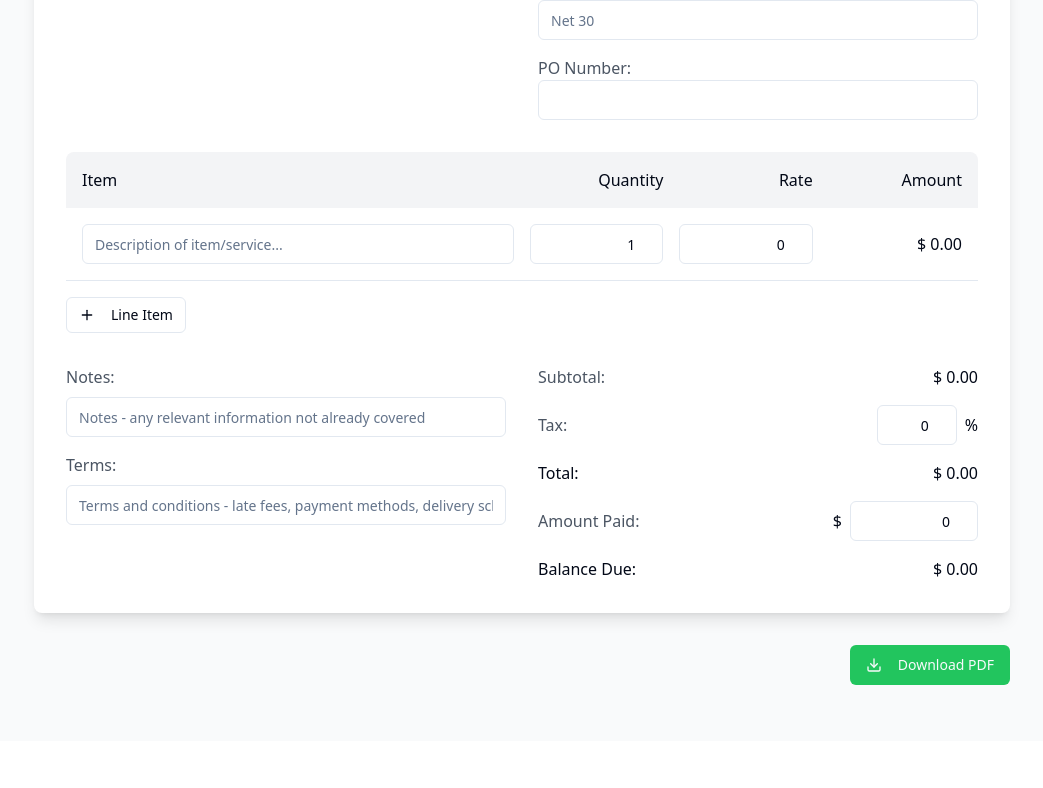
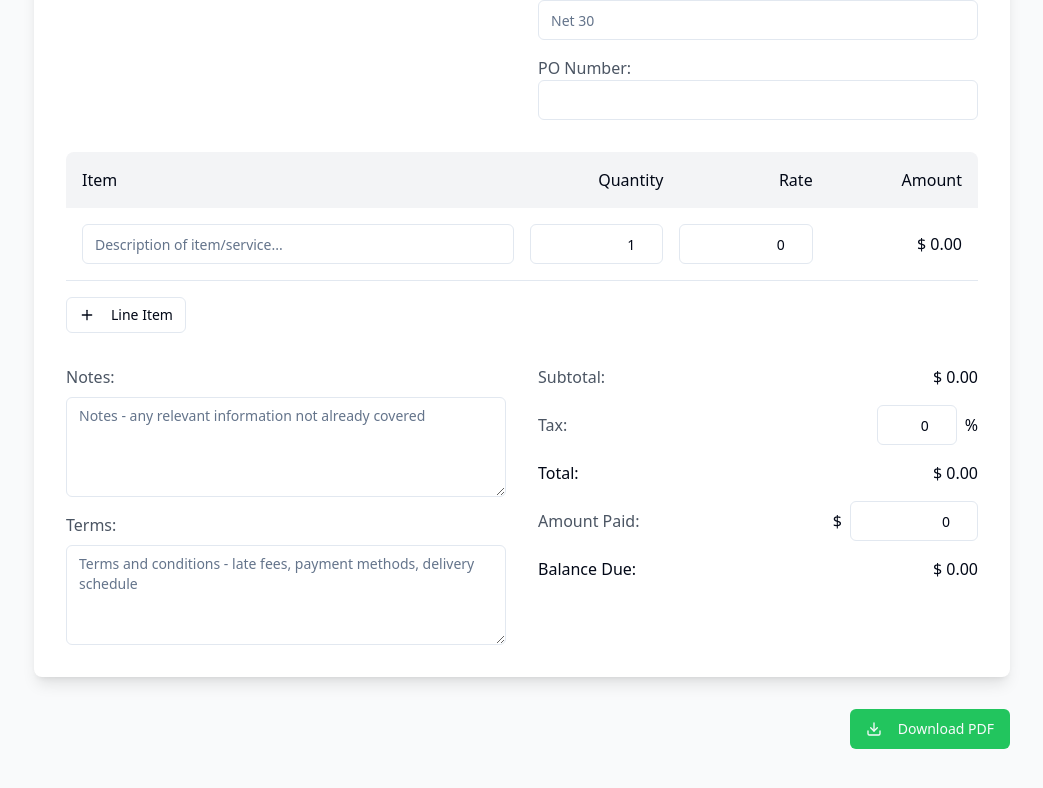
Before and after one commit to prantikseal/theme-invoice-magic, a React (Vite) app: page / in a window 1280 px wide. Shown: the part 460-1248 px from the top of the page, without its empty margins (118-1161 px from the left). Before the commit the page ends 1201 px from the top, so only its background shows below. Built offline with nearby package versions, Linux system fonts and the light colour scheme.

Commit message:
Add text editor to notes and terms
Implement a text editor for the notes and terms sections.

```diff
--- a/src/components/InvoiceGenerator.tsx
+++ b/src/components/InvoiceGenerator.tsx
@@ -1,4 +1,3 @@
-
 import React, { useState, useRef } from 'react';
 import { jsPDF } from 'jspdf';
 import { Download, Plus, Currency, Check, Image, Palette } from 'lucide-react';
@@ -8,6 +7,7 @@ import { Select, SelectContent, SelectItem, SelectTrigger, SelectValue } from '@
 import { Popover, PopoverContent, PopoverTrigger } from '@/components/ui/popover';
 import { Toggle } from '@/components/ui/toggle';
 import { invoiceThemes, InvoiceTheme } from '@/utils/invoiceThemes';
+import { Textarea } from "@/components/ui/textarea";
 
 interface LineItem {
   description: string;
@@ -308,18 +308,20 @@ const InvoiceGenerator = () => {
           <div className="space-y-4">
             <div>
               <label className="block text-gray-600 mb-2">Notes:</label>
-              <Input
+              <Textarea
                 placeholder="Notes - any relevant information not already covered"
                 value={notes}
                 onChange={(e) => setNotes(e.target.value)}
+                className="min-h-[100px]"
               />
             </div>
             <div>
               <label className="block text-gray-600 mb-2">Terms:</label>
-              <Input
+              <Textarea
                 placeholder="Terms and conditions - late fees, payment methods, delivery schedule"
                 value={terms}
                 onChange={(e) => setTerms(e.target.value)}
+                className="min-h-[100px]"
               />
             </div>
           </div>
```
